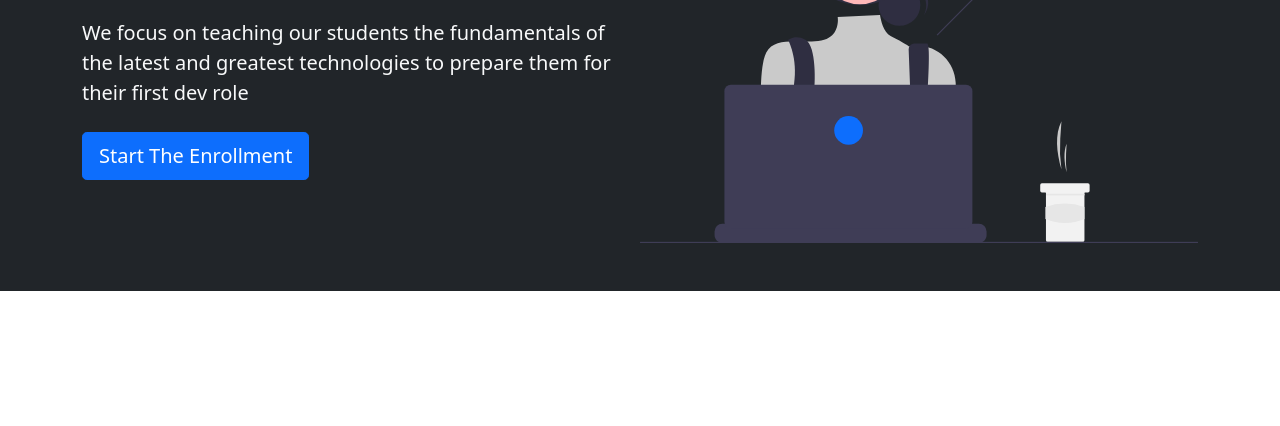
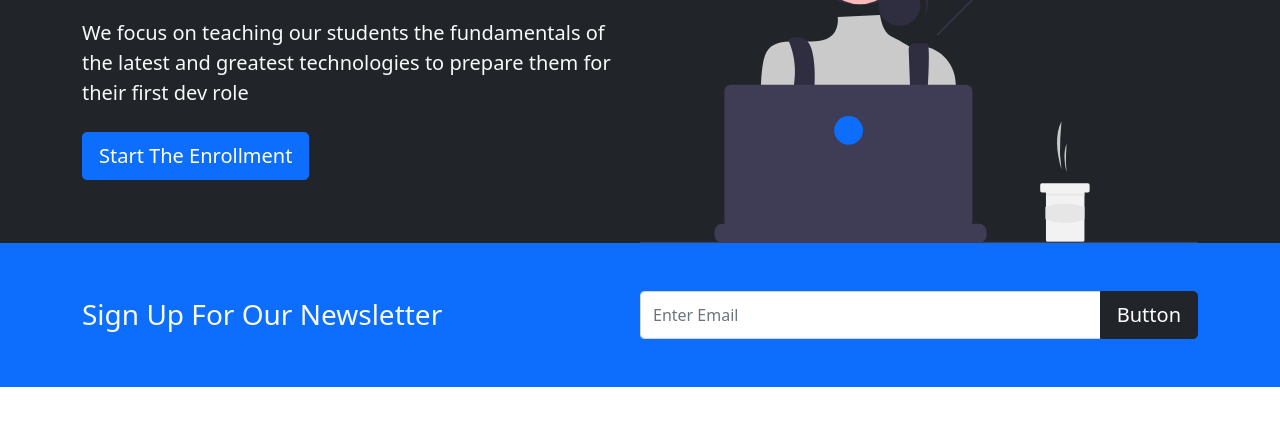
Before and after one commit to gavinquirk/bootstrap-5-bootcamp, a plain HTML site: page index.html in a window 1280 px wide. Shown: the part 238-664 px from the top of the page. Drawn offline with nearby package versions, Linux system fonts and the light colour scheme.

Commit message:
newsletter section

```diff
--- a/index.html
+++ b/index.html
@@ -43,7 +43,7 @@
     </nav>
 
     <!-- Showcase -->
-    <section class="bg-dark text-light p-5 text-center text-sm-start">
+    <section class="bg-dark text-light p-5 p-lg-0 pt-lg-5 text-center text-sm-start">
       <div class="container">
         <div class="d-sm-flex align-items-center justify-content-between">
           <div>
@@ -56,6 +56,19 @@
       </div>
     </section>
 
+    <!-- Newsletter -->
+    <section class="bg-primary text-light p-5">
+      <div class="container">
+        <div class="d-md-flex justify-content-between align-items-center">
+          <h3 class="mb-3 mb-md-0">Sign Up For Our Newsletter</h3>
+          <div class="input-group news-input">
+            <input type="text" class="form-control" placeholder="Enter Email">
+            <button class="btn btn-dark btn-lg" type="button">Button</button>
+          </div>
+        </div>
+      </div>
+    </section>
+
     <script
       src="https://cdn.jsdelivr.net/npm/bootstrap@5.0.1/dist/js/bootstrap.bundle.min.js"
       integrity="sha384-gtEjrD/SeCtmISkJkNUaaKMoLD0//ElJ19smozuHV6z3Iehds+3Ulb9Bn9Plx0x4"
--- a/style.css
+++ b/style.css
@@ -0,0 +1,5 @@
+@media (min-width: 768px) {
+  .news-input {
+    width: 50%;
+  }
+}
```
